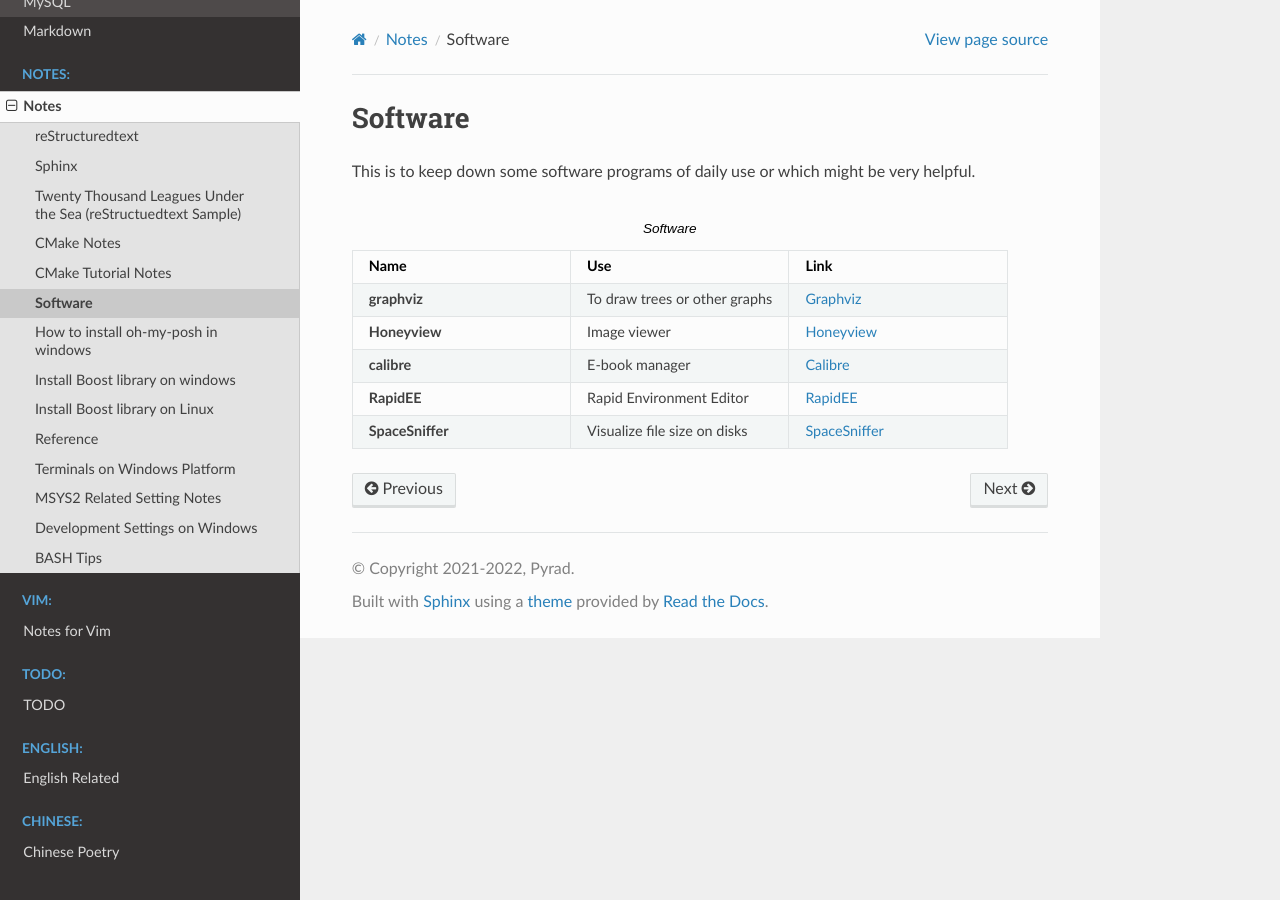
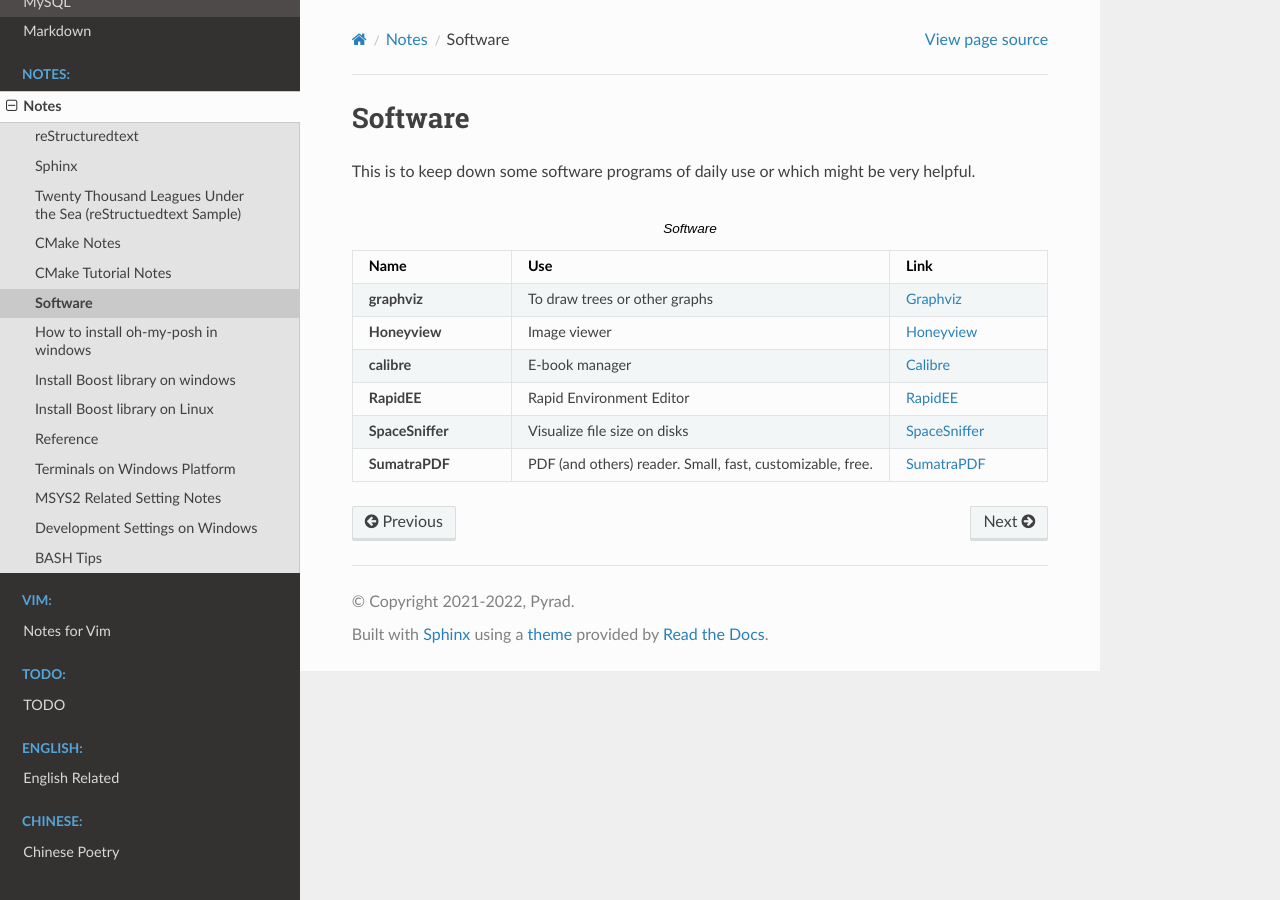
Before and after one commit to Pyrad/pyradnotes, a Sphinx documentation site: the page built from source/Notes/software.rst, in a window 1280 px wide. Built offline with Sphinx 7.4.7 and the Read the Docs theme 2.0.0, drawn with Linux system fonts in a browser that asks for light colours.

Commit message:
SumatraPDF: A free PDF reader

```diff
--- a/source/Notes/software.rst
+++ b/source/Notes/software.rst
@@ -26,3 +26,6 @@
     * - **SpaceSniffer**
       - Visualize file size on disks
       - `SpaceSniffer <http://www.uderzo.it/main_products/space_sniffer/>`_
+    * - **SumatraPDF**
+      - PDF (and others) reader. Small, fast, customizable, free.
+      - `SumatraPDF <https://www.sumatrapdfreader.org/free-pdf-reader>`_
```
